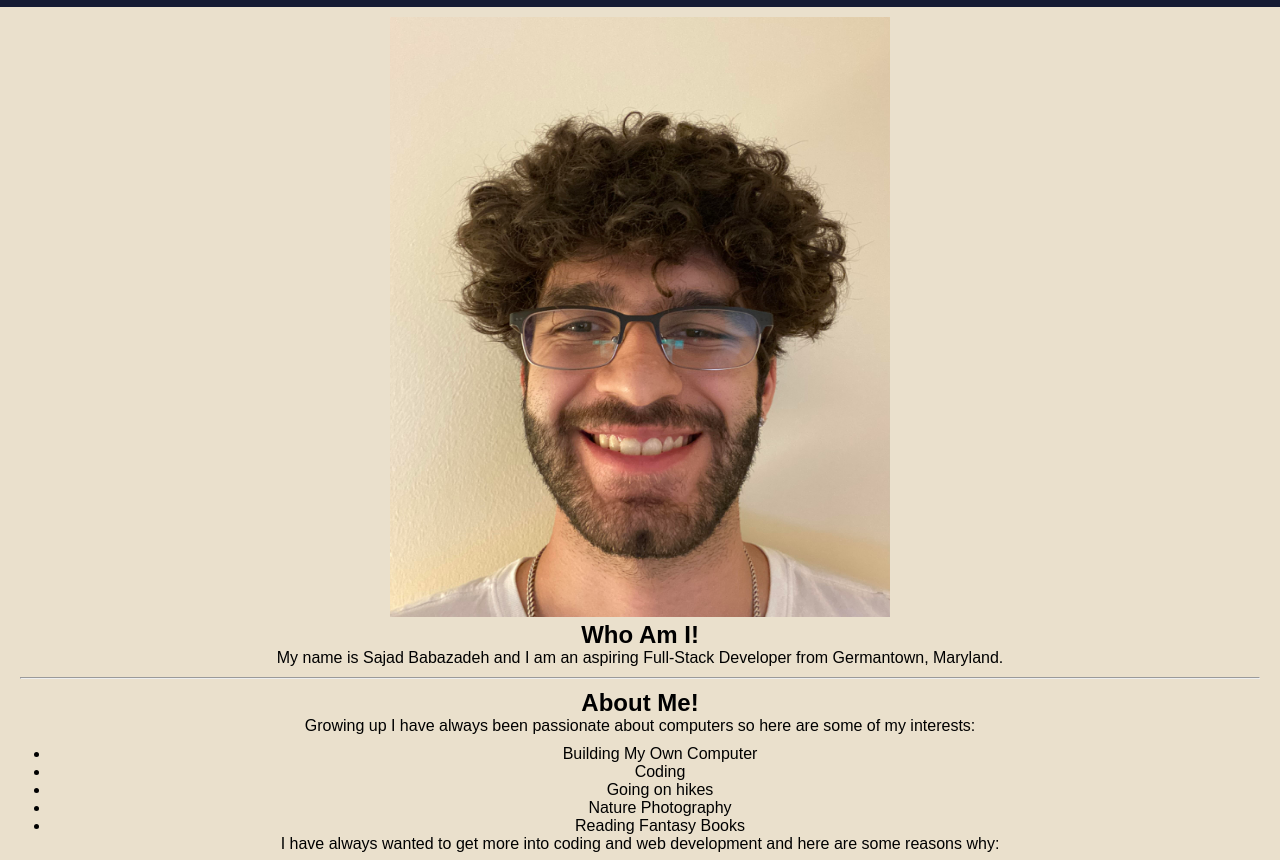
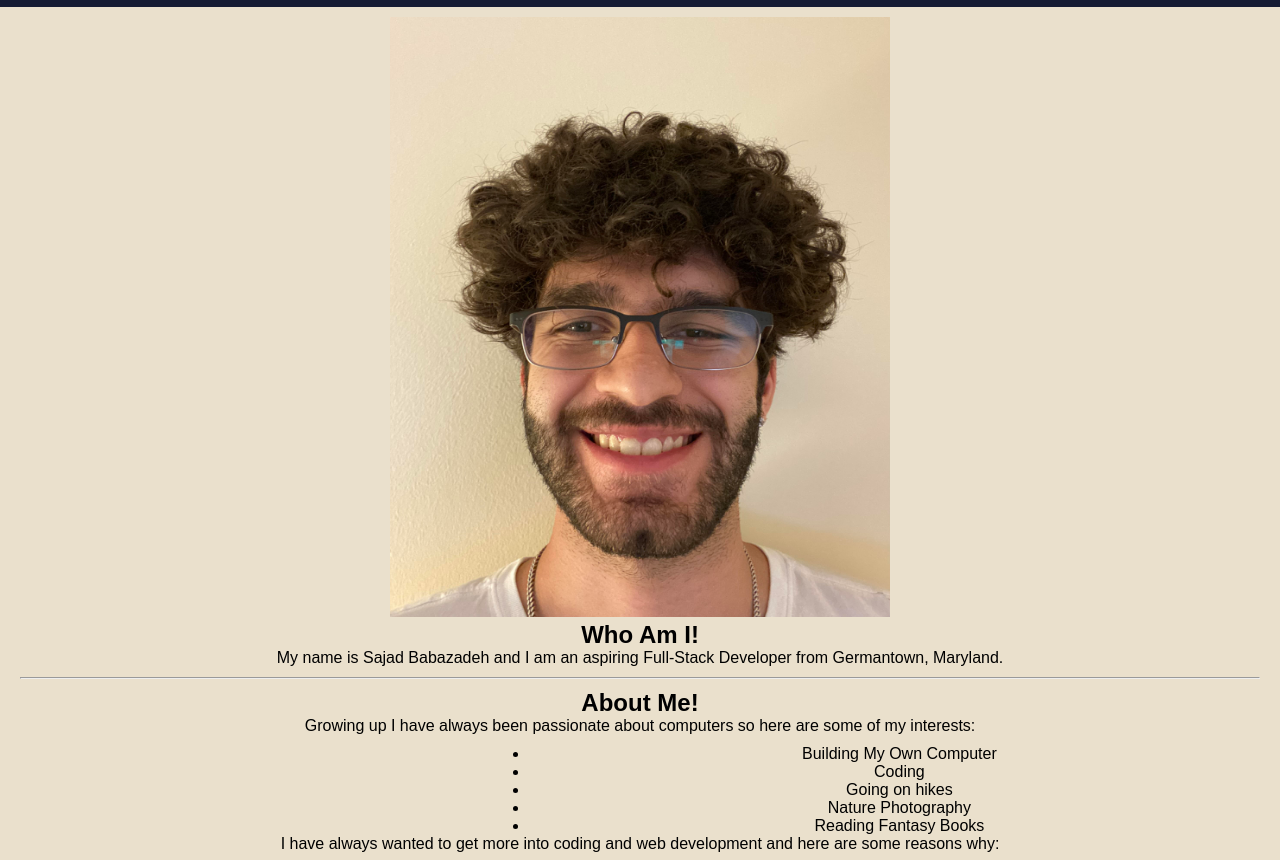
Before and after one commit to Sajad54/First-Portfolio-Website, a plain HTML site: page index.html in a window 1280 px wide. Shown: the part 79-939 px from the top of the page. Drawn offline with Linux system fonts and the light colour scheme; a script that the page names is missing.

Commit message:
Add files via upload

```diff
--- a/style.css
+++ b/style.css
@@ -28,7 +28,7 @@ main{
 ul, ol{
   text-align: center;
   margin-top: 10px;
-
+  margin-left: 38%;
 }
 /* Styling for my page breaks */
 hr{
```
